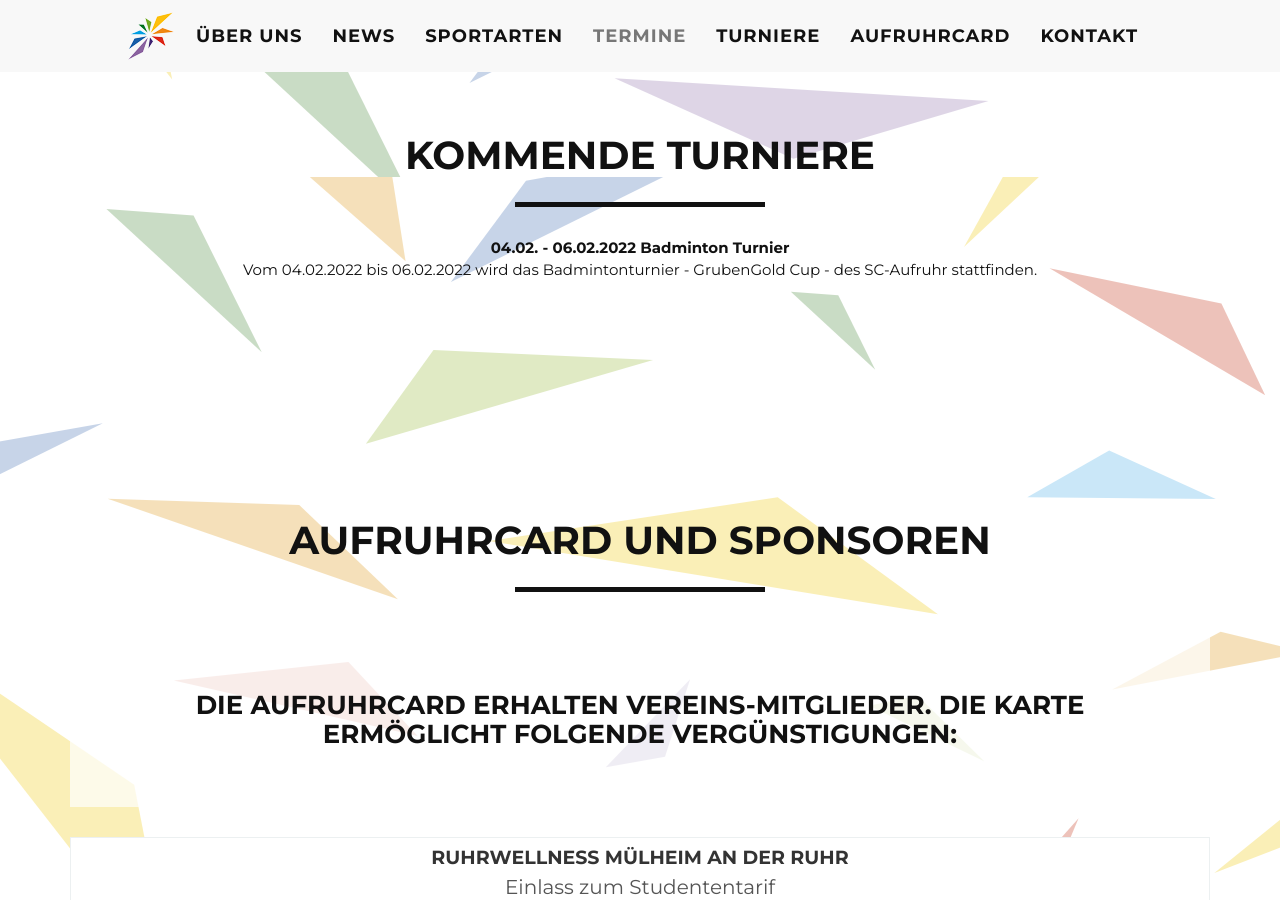
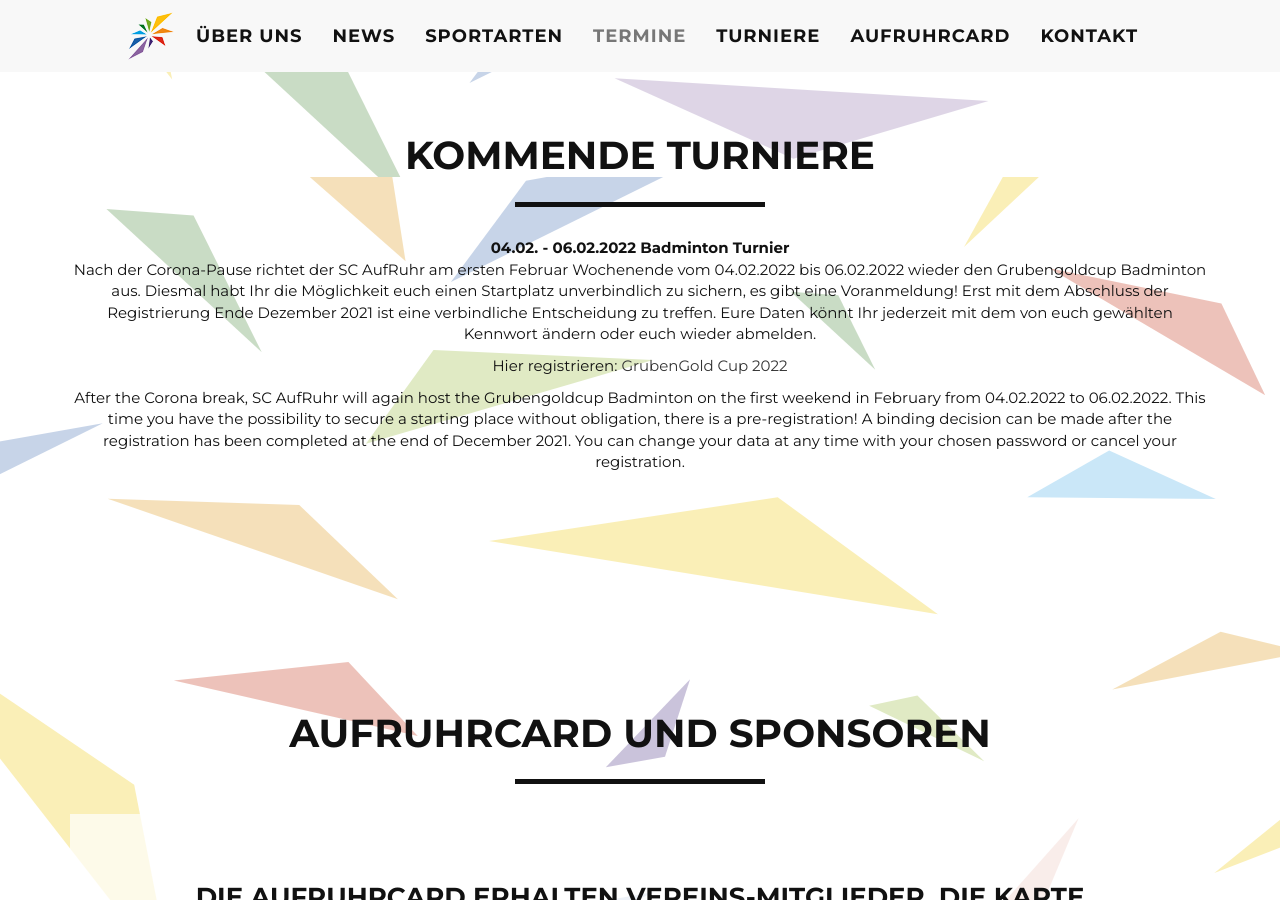
Before and after one commit to scarweb/scarweb.github.io, a Jekyll site: the page built from index.html, in a window 1280 px wide and 900 px high, scrolled down 4323 px. Built offline with Jekyll 4.4.1, drawn with Linux system fonts in a browser that asks for light colours; comment, search, counter and statistics services are not loaded.

Commit message:
Update tourniere.html

```diff
--- a/_includes/tourniere.html
+++ b/_includes/tourniere.html
@@ -12,7 +12,18 @@
                 {% for turnier in site.data.tourniere %}
                     <strong>{{turnier.datum}}  {{turnier.name}}  {{turnier.text}}</strong> <br>
                 {% endfor %}
-                Vom 04.02.2022 bis 06.02.2022 wird das Badmintonturnier - GrubenGold Cup - des SC-Aufruhr stattfinden.
+                Nach der Corona-Pause richtet der SC AufRuhr am ersten Februar Wochenende vom 04.02.2022 bis 06.02.2022 wieder den Grubengoldcup Badminton aus.
+                Diesmal habt Ihr die Möglichkeit euch einen Startplatz unverbindlich zu sichern, es gibt eine Voranmeldung! Erst mit dem Abschluss der Registrierung
+                Ende Dezember 2021 ist eine verbindliche Entscheidung zu treffen. Eure Daten könnt Ihr jederzeit mit dem von euch gewählten Kennwort ändern oder euch
+                wieder abmelden.</br></p>
+
+        Hier registrieren: <a href="https://grubengoldcup.rlinfo.de">GrubenGold Cup 2022</a></br></p>
+
+               After the Corona break, SC AufRuhr will again host the Grubengoldcup Badminton on the first weekend in February from 04.02.2022 to 06.02.2022.
+               This time you have the possibility to secure a starting place without obligation, there is a pre-registration! A binding decision can be made
+               after the registration has been completed at the end of December 2021. You can change your data at any time with your chosen password or cancel
+               your registration.
+
                 <p>&nbsp;</p>
 
             </div>
```
